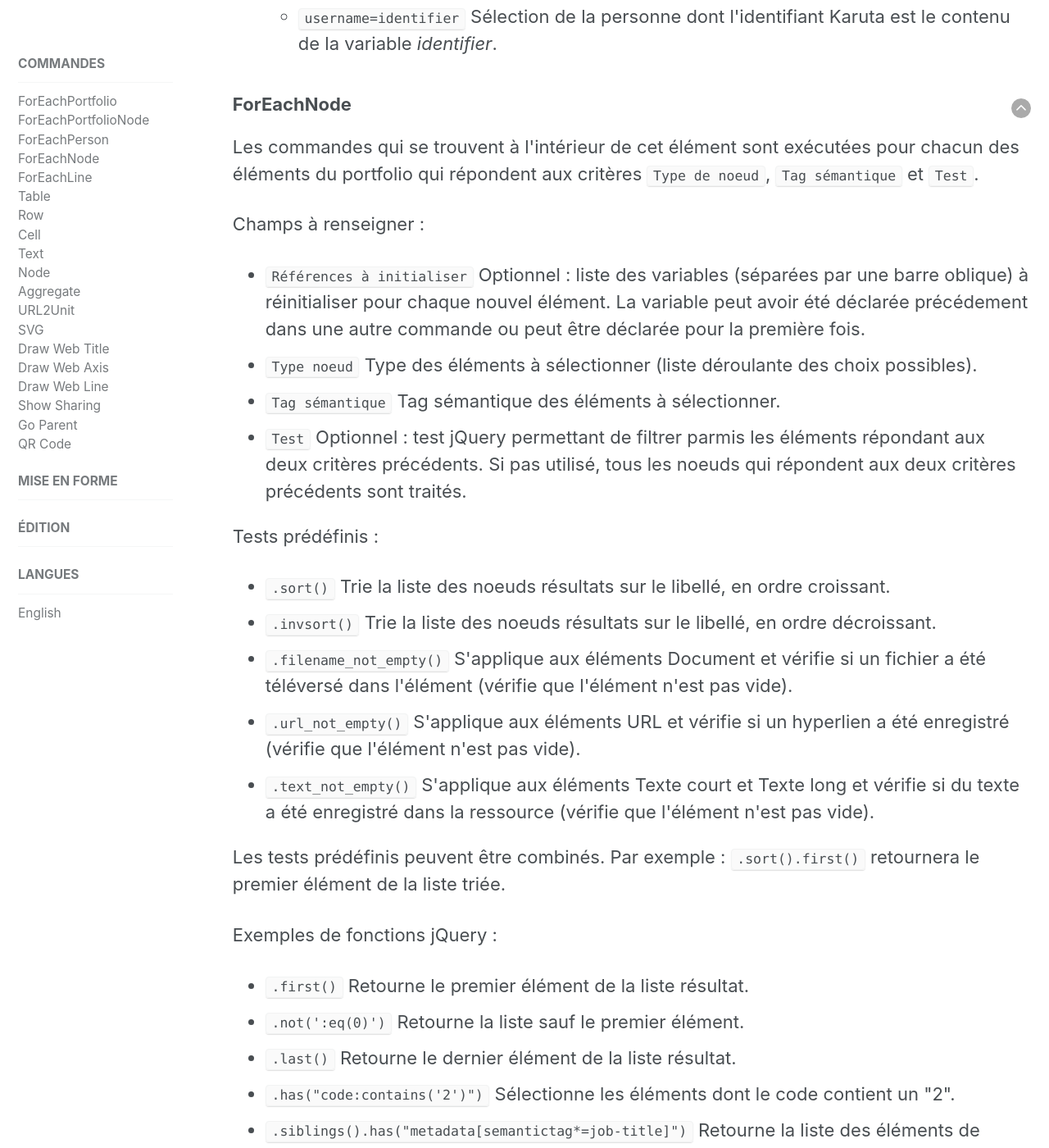
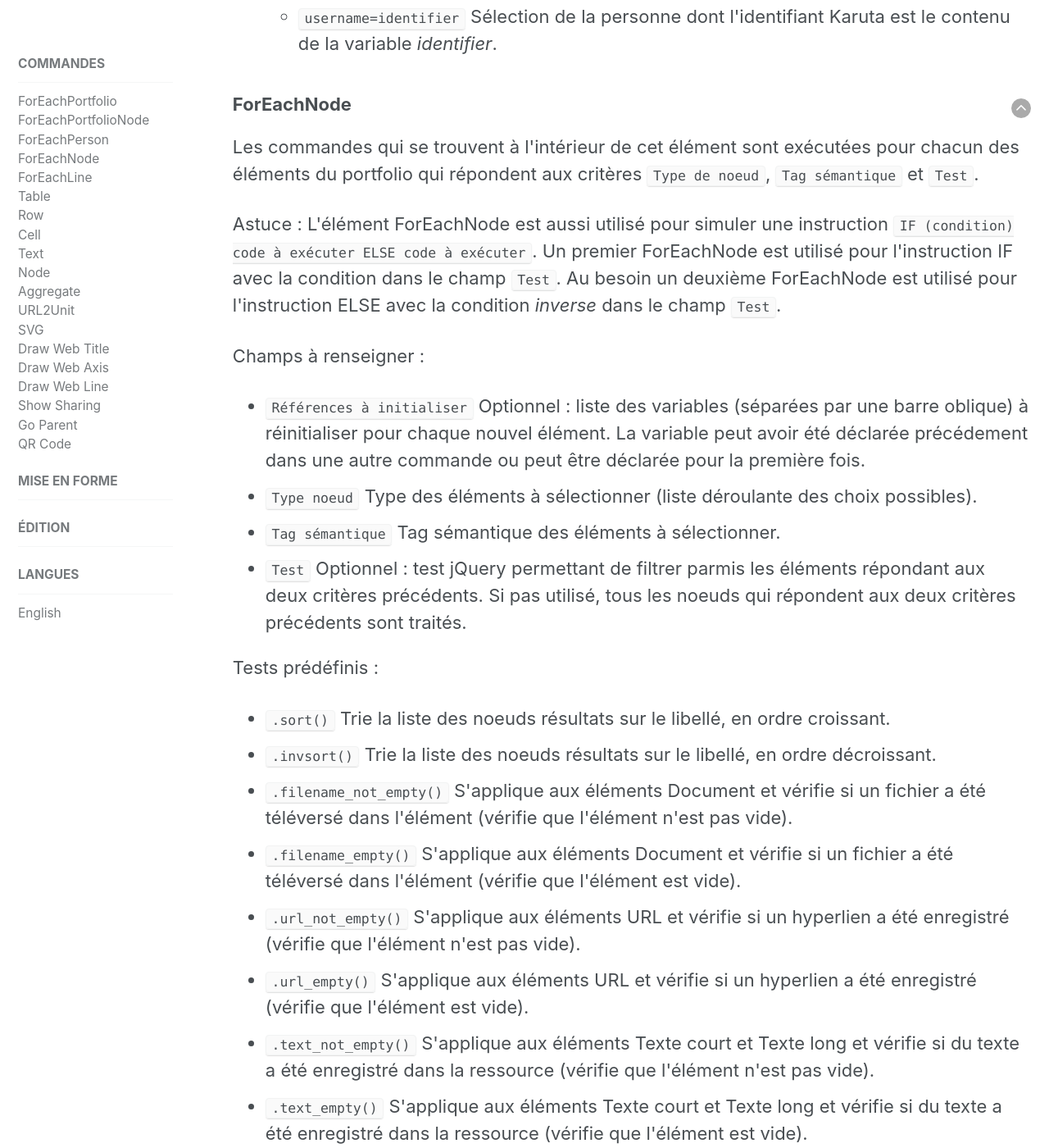
Before and after one commit to karutaproject/karuta-frontend-documentation, a Jekyll site: the page built from _pages/report_fr.html, in a window 1280 px wide and 1400 px high, scrolled down 3716 px. Shown: the whole window at 82% size. Built offline with Jekyll 4.4.1, drawn with Linux system fonts in a browser that asks for light colours; some of the changed text lies outside the part shown.

Commit message:
Ajouts à la commande ForEachNode

```diff
--- a/_pages/report_fr.html
+++ b/_pages/report_fr.html
@@ -177,6 +177,12 @@ sidebar:
 		éléments du portfolio qui répondent aux critères <code>Type de noeud</code>,
 		<code>Tag sémantique</code> et <code>Test</code>.
 	</p>
+	<p>
+		Astuce : L'élément ForEachNode est aussi utilisé pour simuler une instruction <code>IF (condition) code
+		à exécuter ELSE code à exécuter</code>. Un premier ForEachNode est utilisé pour l'instruction IF avec la
+		condition dans le champ <code>Test</code>. Au besoin un deuxième ForEachNode est utilisé pour l'instruction ELSE avec la
+		condition <i>inverse</i> dans le champ <code>Test</code>.
+	</p>
 	<p>Champs à renseigner&nbsp;:</p>
 	<ul>
 		<li>
@@ -210,13 +216,29 @@ sidebar:
 			a été téléversé dans l'élément (vérifie que l'élément n'est pas vide).
 		</li>
 		<li>
+			<code>.filename_empty()</code> S'applique aux éléments Document et vérifie si un fichier
+			a été téléversé dans l'élément (vérifie que l'élément est vide).
+		</li>
+		<li>
 			<code>.url_not_empty()</code> S'applique aux éléments URL et vérifie si un hyperlien a été
 			enregistré (vérifie que l'élément n'est pas vide).
+		</li>
+		<li>
+			<code>.url_empty()</code> S'applique aux éléments URL et vérifie si un hyperlien a été
+			enregistré (vérifie que l'élément est vide).
 		</li>
 		<li>
 			<code>.text_not_empty()</code> S'applique aux éléments Texte court et Texte long et vérifie
 			si du texte a été enregistré dans la ressource (vérifie que l'élément n'est pas vide).
 		</li>
+		<li>
+			<code>.text_empty()</code> S'applique aux éléments Texte court et Texte long et vérifie
+			si du texte a été enregistré dans la ressource (vérifie que l'élément est vide).
+		</li>
+		<li>
+			<code>.submitted()</code> Vérifie l'élément a été soumis.
+		</li>
+
 	</ul>
 	<p>
 		Les tests prédéfinis peuvent être combinés. Par exemple&nbsp;:
```
